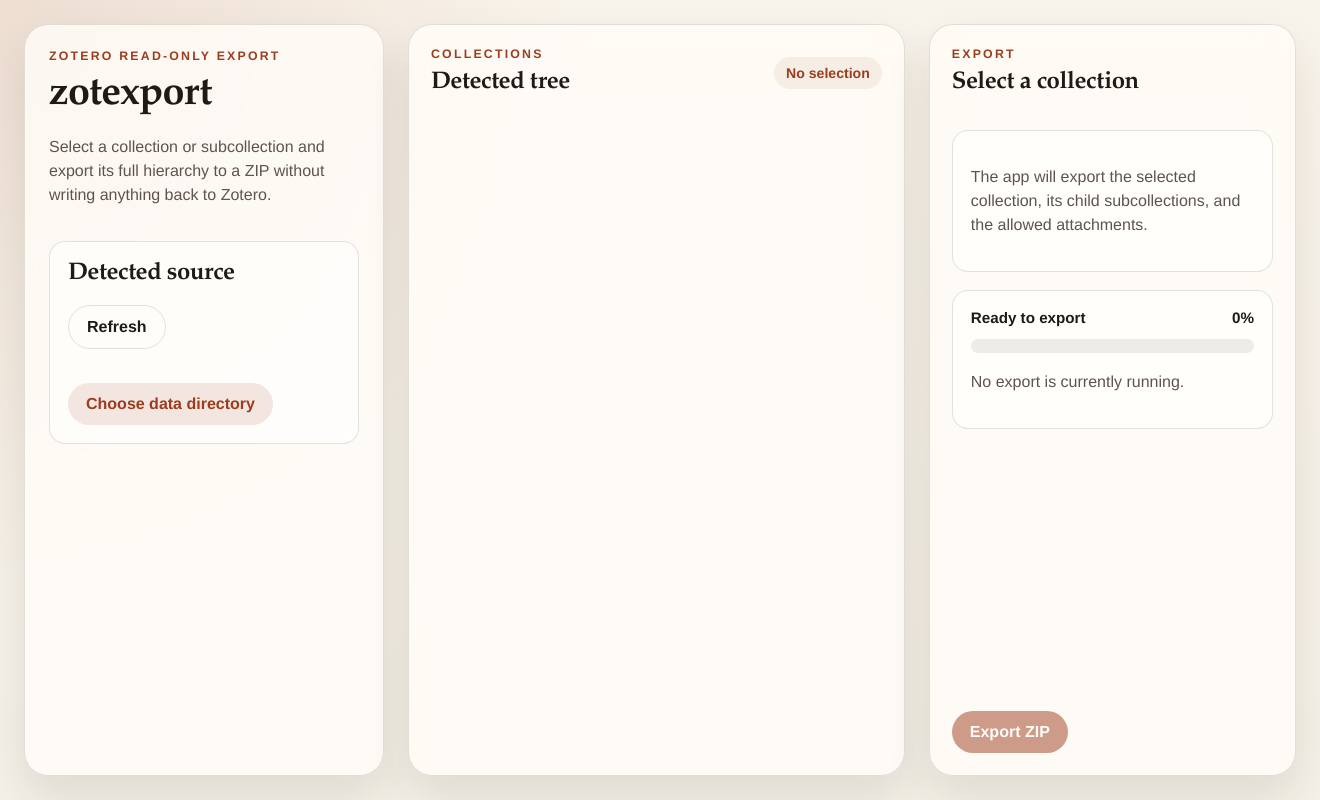
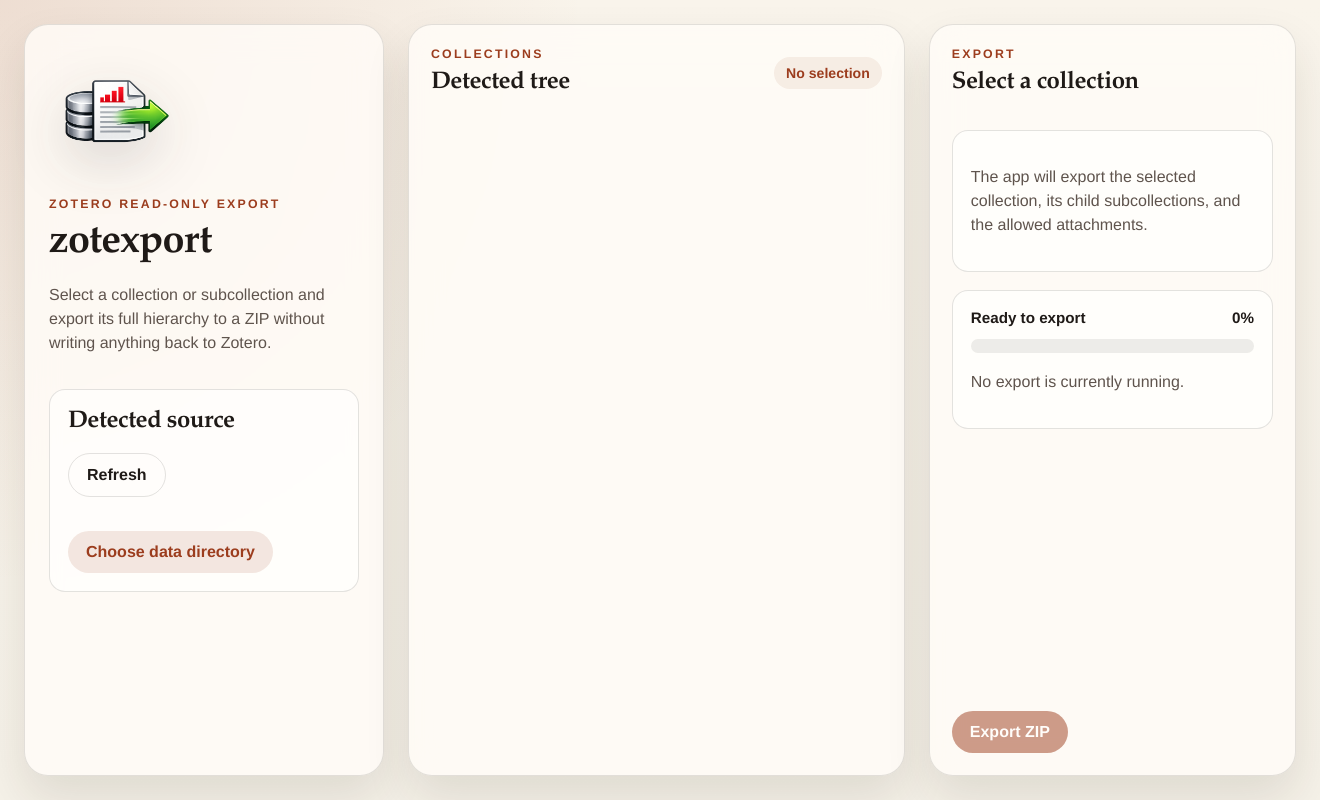
Before and after one commit to Drakonis96/zotexport, an Electron app: page src/renderer/index.html in a window 1320 px wide. Drawn offline with Linux system fonts and the light colour scheme; no server answers.

Commit message:
Add branded release assets

```diff
--- a/src/main/index.js
+++ b/src/main/index.js
@@ -10,6 +10,7 @@ const { exportCollectionToZip } = require("./exporter");
 
 let mainWindow = null;
 let manualDataDir = null;
+const appIconPath = path.join(__dirname, "../../public/logo.png");
 
 function createWindow() {
   mainWindow = new BrowserWindow({
@@ -18,6 +19,7 @@ function createWindow() {
     minWidth: 1080,
     minHeight: 720,
     title: "zotexport",
+    icon: appIconPath,
     backgroundColor: "#f5f1e8",
     webPreferences: {
       contextIsolation: true,
@@ -49,6 +51,10 @@ async function buildAppState() {
 }
 
 app.whenReady().then(() => {
+  if (process.platform === "darwin" && app.dock) {
+    app.dock.setIcon(appIconPath);
+  }
+
   createWindow();
 
   app.on("activate", () => {
--- a/src/renderer/index.html
+++ b/src/renderer/index.html
@@ -4,12 +4,14 @@
     <meta charset="UTF-8" />
     <meta name="viewport" content="width=device-width, initial-scale=1.0" />
     <title>zotexport</title>
+    <link rel="icon" type="image/png" href="../../public/logo.png" />
     <link rel="stylesheet" href="./styles.css" />
   </head>
   <body>
     <div class="shell">
       <aside class="sidebar">
         <div class="brand-block">
+          <img class="brand-logo" src="../../public/logo.png" alt="zotexport logo" />
           <p class="eyebrow">Zotero Read-Only Export</p>
           <h1>zotexport</h1>
           <p class="lede">
--- a/src/renderer/styles.css
+++ b/src/renderer/styles.css
@@ -76,6 +76,14 @@ body {
 
 .brand-block h1 {
   font-size: clamp(2rem, 3vw, 2.7rem);
+}
+
+.brand-logo {
+  display: block;
+  width: clamp(88px, 11vw, 132px);
+  height: auto;
+  margin: 0 0 16px;
+  filter: drop-shadow(0 18px 28px rgba(31, 26, 23, 0.16));
 }
 
 .lede,
```
Also changed, not shown: package.json (+17 -4 lines), README.md, build/icon.ico (added), public/logo.png (added), 2 other files.
